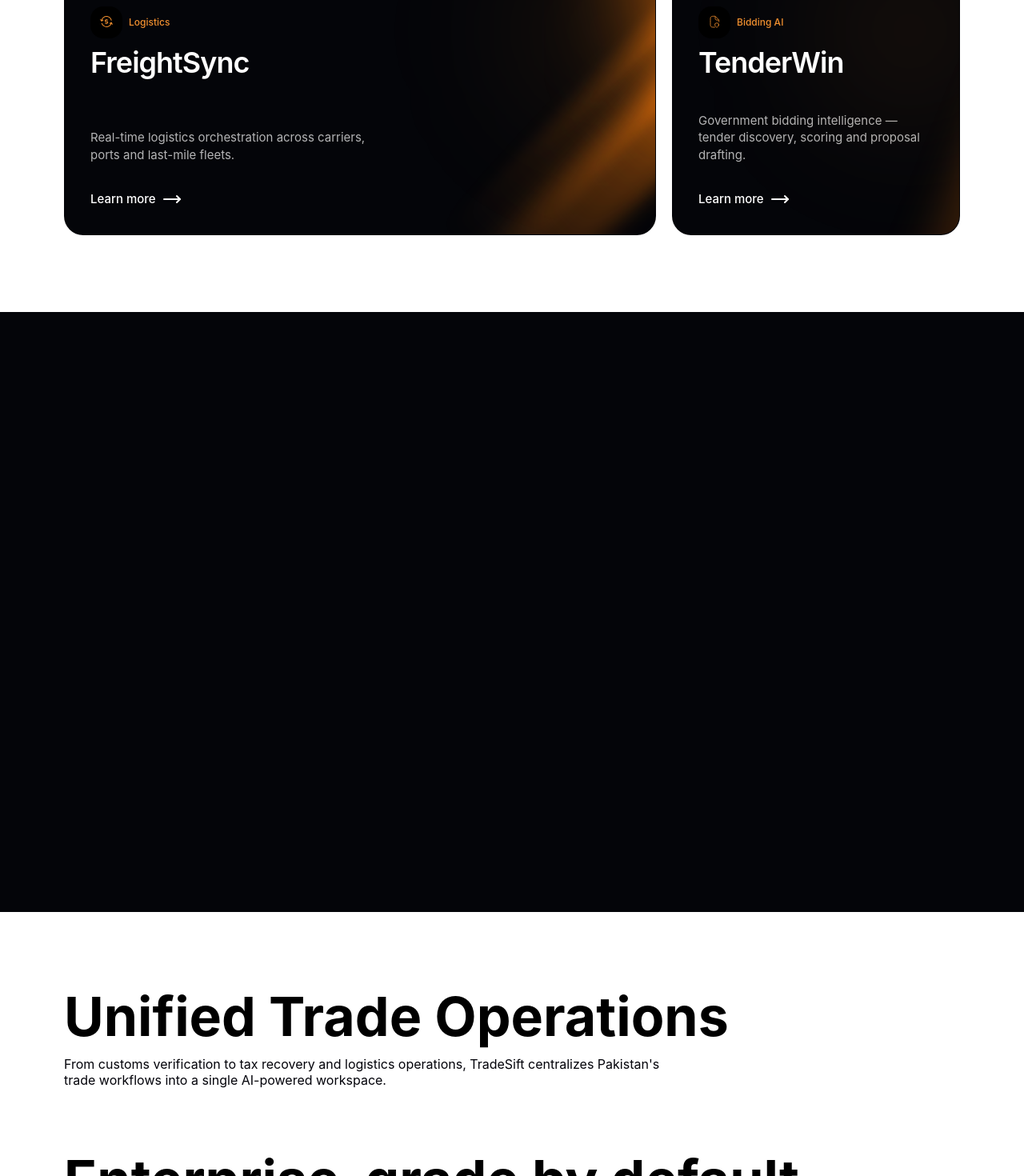
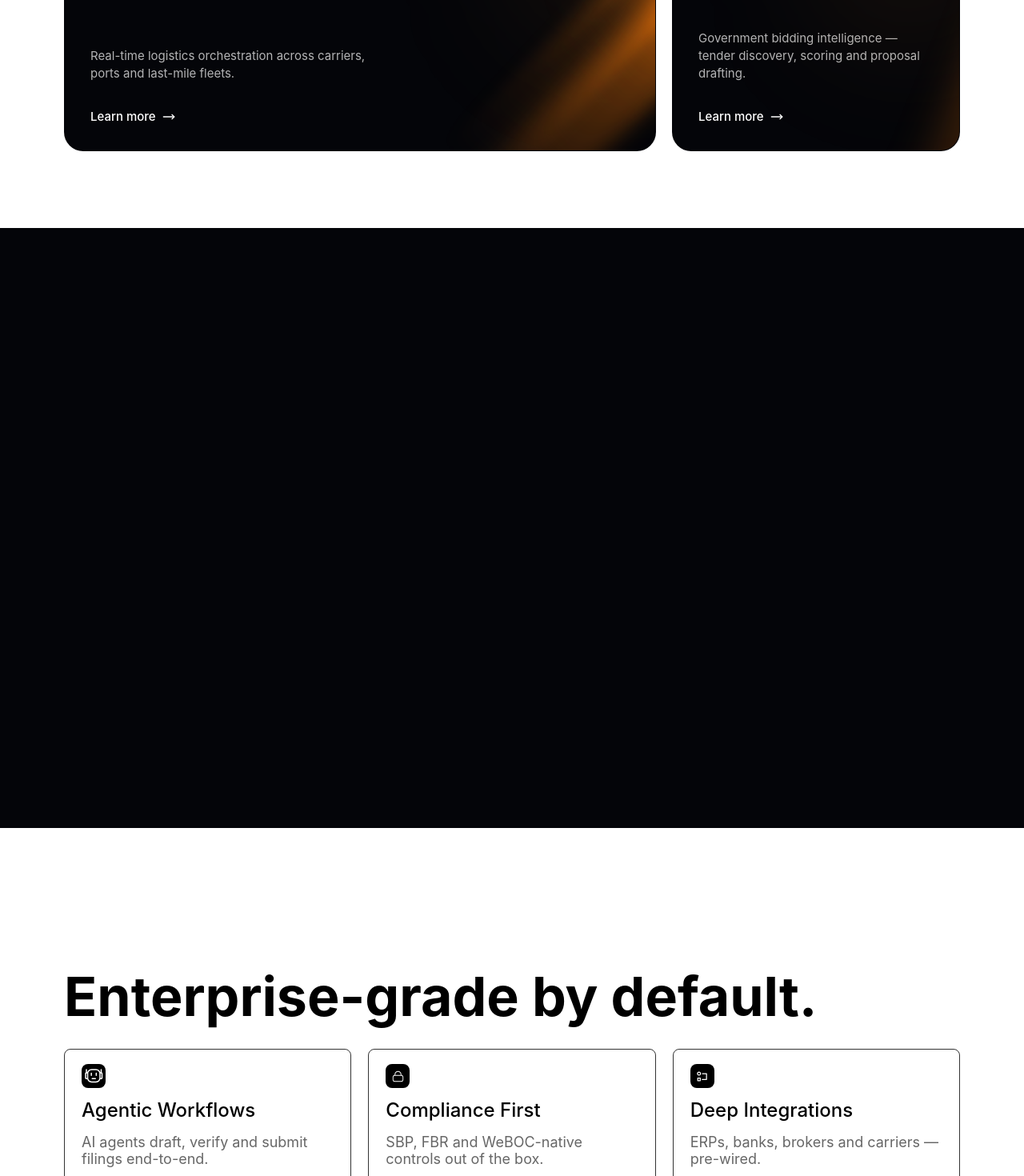
Before and after one commit to AhmedRaza186/TradeSift-Frontend, a React (Vite) app: page / in a window 1280 px wide. Shown: the part 4340-5810 px from the top of the page at 80% size. Built offline with nearby package versions, Linux system fonts and the light colour scheme.

Commit message:
features section completed

```diff
--- a/src/layouts/Landing/sections/Benefits/Benefits.jsx
+++ b/src/layouts/Landing/sections/Benefits/Benefits.jsx
@@ -102,15 +102,7 @@
   return (
     <section className="bg-white px-6 py-24 lg:px-20">
       <div className="mx-auto max-w-[1280px]">
-        <div className="flex flex-col gap-4">
-          <h2 className="font-geist text-[36px] font-bold leading-none text-black sm:text-[52px] lg:text-[68px]">
-            Unified Trade Operations
-          </h2>
-          <p className="max-w-[785px] font-geist text-base leading-[1.25] text-[#03030A]">
-            From customs verification to tax recovery and logistics operations, TradeSift centralizes
-            Pakistan&apos;s trade workflows into a single AI-powered workspace.
-          </p>
-        </div>
+
 
         <h3 className="mt-20 font-geist text-[32px] font-bold leading-none text-black sm:text-[46px] lg:text-[68px]">
           Enterprise-grade by default.
--- a/src/layouts/Landing/sections/Features/Features.jsx
+++ b/src/layouts/Landing/sections/Features/Features.jsx
@@ -48,7 +48,7 @@
       </section>
 
       {/* Module Cards */}
-      <section className="relative bottom-[750px] bg-white px-6 pt-[950px] pb-24 lg:px-20">
+      <section className="relative bottom-[750px] bg-white px-6 pt-[850px] pb-24 lg:px-20">
         <div className="mx-auto flex max-w-[820px] flex-col items-center gap-5 text-center">
           <h3 className="font-geist text-[40px] font-bold leading-[0.9] tracking-[-1.4px] text-black sm:text-[54px] lg:text-[68px]">
             Unified Trade Operations
--- a/src/layouts/Landing/sections/Features/ModuleCards.jsx
+++ b/src/layouts/Landing/sections/Features/ModuleCards.jsx
@@ -2,6 +2,7 @@
 import { MoveRight } from "lucide-react";
 
 const ModuleCards = () => {
+
    return (
       <div className="mx-auto mt-16 grid max-w-[1160px] grid-cols-1 gap-5 lg:grid-cols-3">
          {MODULE_CARDS.map((card) => {
@@ -36,9 +37,9 @@
                   <div className="mt-3 max-w-[360px] text-[15px] leading-[1.45] text-white/70">
                      <p>{card.description}</p>
 
-                     <a href={`#${card.title.toLowerCase()}`} className="mt-8 inline-flex items-center gap-2 text-[15px] font-medium text-white">
+                     <a href={`#${card.title.toLowerCase()}`} className="mt-8 flex  gap-2  items-center font-medium text-white hover:text-[#F2902F] hover:translate-x-[9px] transition-transform ease-in-out 3s delay-75 z-3 relative">
                         Learn more
-                        <MoveRight />
+                        <MoveRight className="size-4 flex" />
                      </a>
                   </div>
                   {/* Gradient */}
```
Also changed, not shown: assets/Vector.png (added), src/layouts/Landing/sections/Features/constants.jsx (indentation only). Lines whose indentation alone changed are shown as unchanged.
